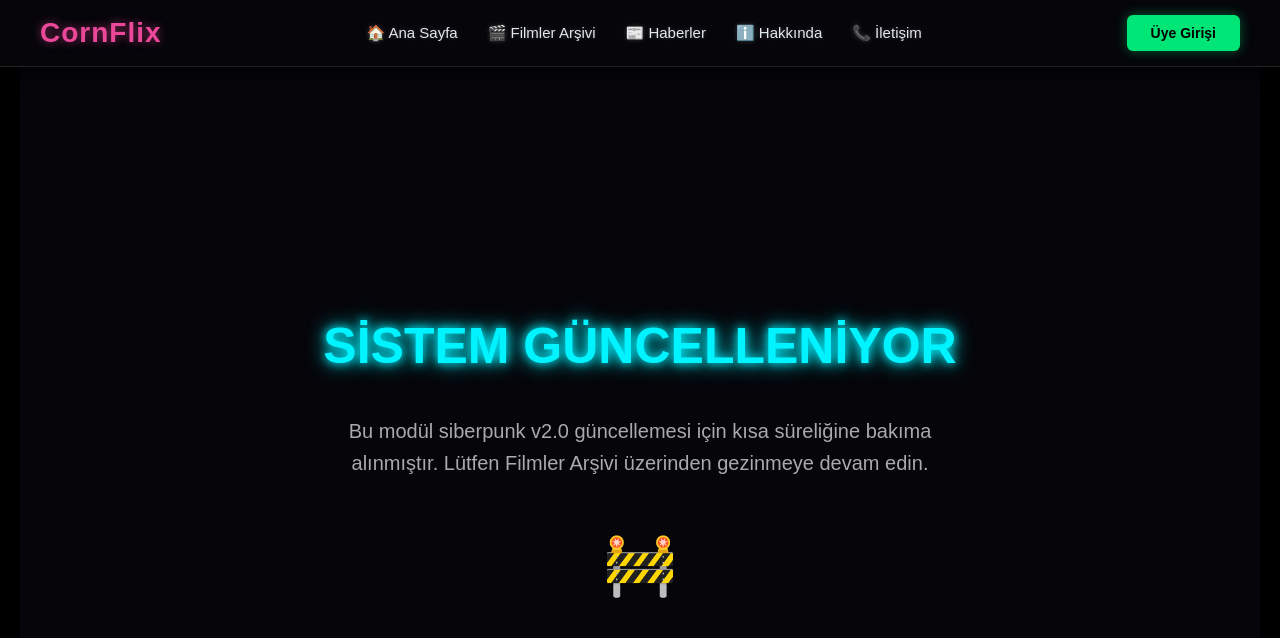
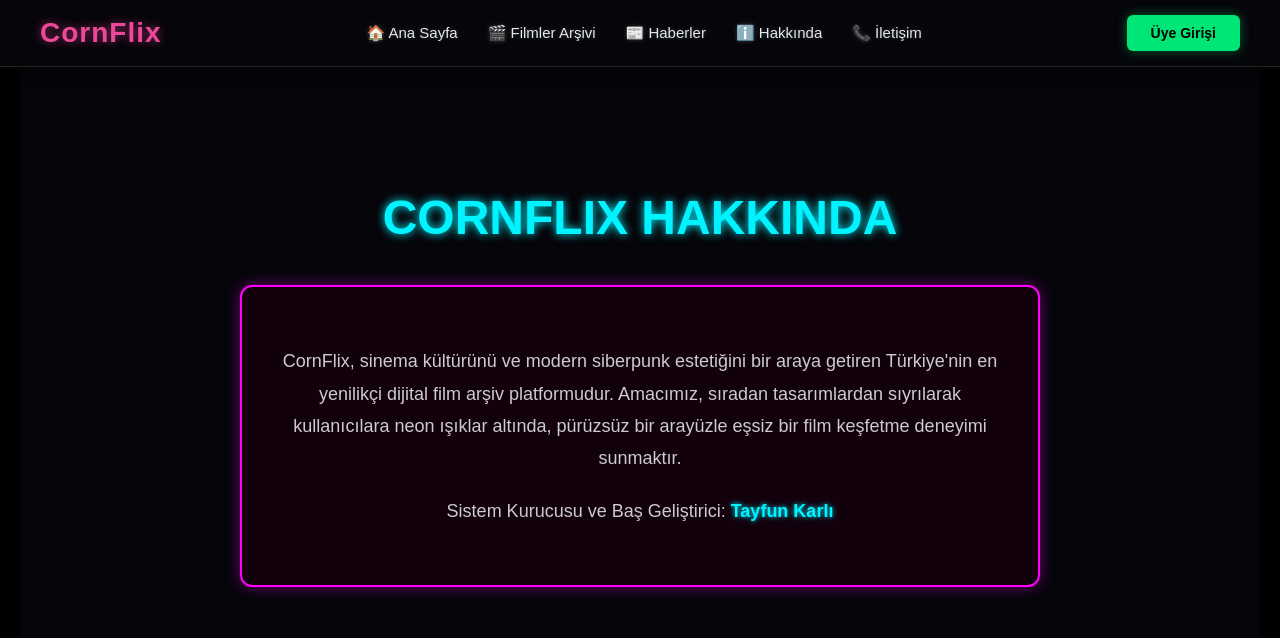
Before and after one commit to tayfunkarli96-ops/kitaplik, a React (Vite) app in the folder frontendd/: page /about in a window 1280 px wide. Shown: the top 638 px of the page. Built offline with nearby package versions, Linux system fonts and the light colour scheme; no server answers.

Commit message:
Update AboutPage.tsx

```diff
--- a/frontendd/src/pages/about/AboutPage.tsx
+++ b/frontendd/src/pages/about/AboutPage.tsx
@@ -1,35 +1,26 @@
 import React from 'react';
 
-const UnderConstruction = () => {
+const AboutPage = () => {
   return (
-    <div style={{
-      backgroundColor: '#05050a',
-      minHeight: '100vh',
-      display: 'flex',
-      flexDirection: 'column',
-      alignItems: 'center',
-      justifyContent: 'center',
-      color: 'white',
-      fontFamily: 'sans-serif',
-      textAlign: 'center',
-      padding: '20px'
-    }}>
-      <h1 style={{
-        fontSize: '50px',
-        color: '#00f3ff',
-        textShadow: '0 0 10px #00f3ff, 0 0 20px #00f3ff',
-        margin: '0 0 20px 0'
-      }}>
-        SİSTEM GÜNCELLENİYOR
-      </h1>
-      <p style={{ color: '#aaa', fontSize: '20px', maxWidth: '600px', lineHeight: '1.6' }}>
-        Bu modül siberpunk v2.0 güncellemesi için kısa süreliğine bakıma alınmıştır. Lütfen Filmler Arşivi üzerinden gezinmeye devam edin.
-      </p>
-      <div style={{ fontSize: '60px', marginTop: '30px', animation: 'pulse 2s infinite' }}>
-        🚧
+    <div style={{ backgroundColor: '#05050a', minHeight: '100vh', color: 'white', padding: '120px 40px', fontFamily: 'sans-serif' }}>
+      <div style={{ maxWidth: '800px', margin: '0 auto', textAlign: 'center' }}>
+
+        <h1 style={{ color: '#00f3ff', textShadow: '0 0 10px #00f3ff', fontSize: '48px', marginBottom: '40px' }}>
+          CORNFLIX HAKKINDA
+        </h1>
+
+        <div style={{ border: '2px solid #ff00ff', borderRadius: '12px', padding: '40px', background: 'rgba(25,0,15,0.7)', boxShadow: '0 0 15px rgba(255,0,255,0.4)' }}>
+          <p style={{ fontSize: '18px', lineHeight: '1.8', color: '#ccc', marginBottom: '20px' }}>
+            CornFlix, sinema kültürünü ve modern siberpunk estetiğini bir araya getiren Türkiye'nin en yenilikçi dijital film arşiv platformudur. Amacımız, sıradan tasarımlardan sıyrılarak kullanıcılara neon ışıklar altında, pürüzsüz bir arayüzle eşsiz bir film keşfetme deneyimi sunmaktır.
+          </p>
+          <p style={{ fontSize: '18px', lineHeight: '1.8', color: '#ccc' }}>
+            Sistem Kurucusu ve Baş Geliştirici: <span style={{ color: '#00f3ff', fontWeight: 'bold', textShadow: '0 0 5px #00f3ff' }}>Tayfun Karlı</span>
+          </p>
+        </div>
+
       </div>
     </div>
   );
 };
 
-export default UnderConstruction;
+export default AboutPage;
```
